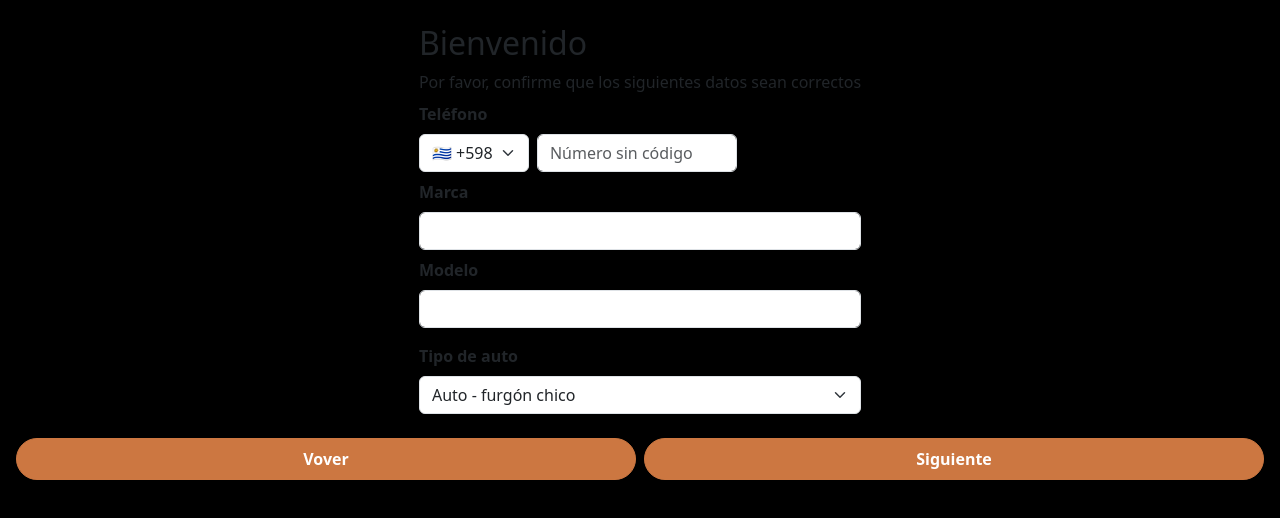
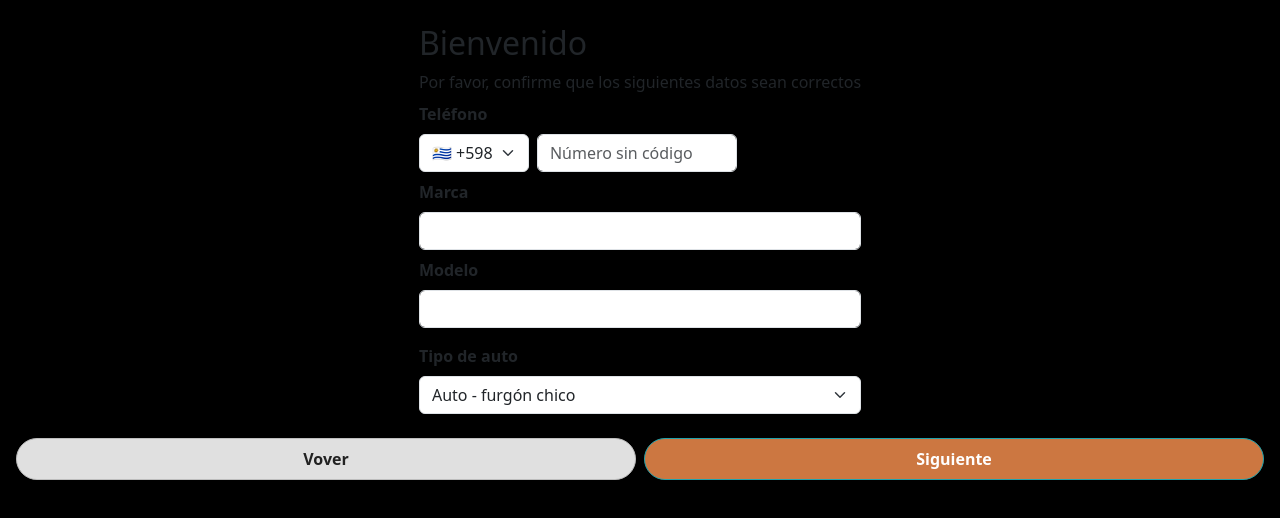
Before and after one commit to SantiTorija/cliente_lavajato, a React (Vite) app: page /confirmar-datos in a window 1280 px wide. Shown: the top 518 px of the page. Built offline with nearby package versions, Linux system fonts and the light colour scheme.

Commit message:
mejoras visuales

```diff
--- a/src/App.css
+++ b/src/App.css
@@ -46,7 +46,7 @@ option{
 
 .back-button{
   background-color: rgb(219, 206, 198) !important;
-  color:rgb(0, 0, 0) !important;
+  color:rgba(0, 0, 0, 0.167) !important;
   border: 1px solid rgb(0, 0, 0) !important;
   border-radius: 3rem;
   padding: .3rem 1rem;
@@ -185,10 +185,10 @@ color: white;
 }
 
 .back-button {
-  background-color: rgb(232, 232, 232) !important;
-  color: rgb(0, 0, 0) !important;
-  border: 1px solid rgba(0, 0, 0, 0.082) !important;
-   border-radius: 2rem !important;
+  background-color: #e0e0e0 !important;
+  color: #222 !important;
+  border: 1.5px solid #bdbdbd !important;
+  border-radius: 2rem !important;
 }
 
 .action-button, .back-button {
@@ -204,7 +204,6 @@ color: white;
 
 @media (max-width: 576px) {
 .action-button, .back-button {
-
     min-width: 40%;
     font-size: 0.95rem !important;
 
@@ -256,14 +255,7 @@ label, .form-label {
   color: #fff !important;
 }
 
-.btn-primary {
-  background-color: rgb(204,119,65) !important;
-  border-color: rgb(204,119,65) !important;
-  color: #fff !important;
-  font-weight: 600;
-  border-radius: 2rem !important;
-  transition: background 0.2s, color 0.2s;
-}
+
 
 .btn-primary:hover, .btn-primary:focus {
   background-color: #b05b30 !important;
--- a/src/hooks/useDeleteAlert.jsx
+++ b/src/hooks/useDeleteAlert.jsx
@@ -23,9 +23,9 @@ const useDeleteAlert = () => {
         // Lógica para eliminar la orden
 
         const responseDelete = await axios.delete(
-          `${import.meta.env.VITE_API_URL}/order/${orderId}/${orderDate}/
-              ${orderSlot}
-            }`
+          `${
+            import.meta.env.VITE_API_URL
+          }/order/${orderId}/${orderDate}/${orderSlot}`
         );
 
         console.log(responseDelete);
--- a/src/pages/MisReservas.jsx
+++ b/src/pages/MisReservas.jsx
@@ -79,7 +79,7 @@ export default function MisReservas() {
             onClick={handleBuscar}
             disabled={loading}
           >
-            {loading ? "Buscando..." : "Buscar"}
+            Buscar
           </Button>
         </InputGroup>
         {emailError && (
@@ -93,7 +93,6 @@ export default function MisReservas() {
             onSelect={(k) => setKey(k)}
             className={styles.navPills + " mb-3"}
             fill
-            variant="pills"
           >
             <Tab eventKey="Active" title="Activas">
               <div className="text-white">
--- a/src/pages/misReservas.module.css
+++ b/src/pages/misReservas.module.css
@@ -8,7 +8,6 @@
   background: transparent !important;
   color: #fff !important;
   border-radius: 2rem !important;
-  margin: 0 0.25rem;
   font-weight: 600;
   transition: background 0.2s, color 0.2s;
 }
@@ -17,12 +16,12 @@
 .navPills :global(.show > .nav-link) {
   background: rgb(204,119,65) !important;
   color: #fff !important;
+  border-radius: 2rem !important;
+  font-weight: 600;
+  box-shadow: none !important;
 }
 
-.navPills :global(.nav-link:hover) {
-  background: #333 !important;
-  color: #fff !important;
-}
+
 
 .btnBuscar {
   background-color: rgb(204,119,65) !important;
@@ -33,7 +32,7 @@
   transition: background 0.2s, color 0.2s;
 }
 
-.btnBuscar:hover, .btnBuscar:focus {
+.btnBuscar:hover  {
   background-color: #b05b30 !important;
   border-color: #b05b30 !important;
   color: #fff !important;
--- a/src/pages/thankYou.module.css
+++ b/src/pages/thankYou.module.css
@@ -32,9 +32,9 @@
   }
 
   .buttonThanks {
-    background-color: #cc6c3b;
-    color: #fff;
-    border: none;
+    background-color: #e0e0e0;
+    color: #222;
+    border: 1.5px solid #bdbdbd;
     padding: 0.75rem 1.5rem;
     border-radius: 0.5rem;
     text-decoration: none;
@@ -44,7 +44,8 @@
   }
 
   .buttonThanks:hover {
-    background-color: #b05b30;
+    background-color: #bdbdbd;
+    color: #222;
   }
 
   .containerThanks {
```
